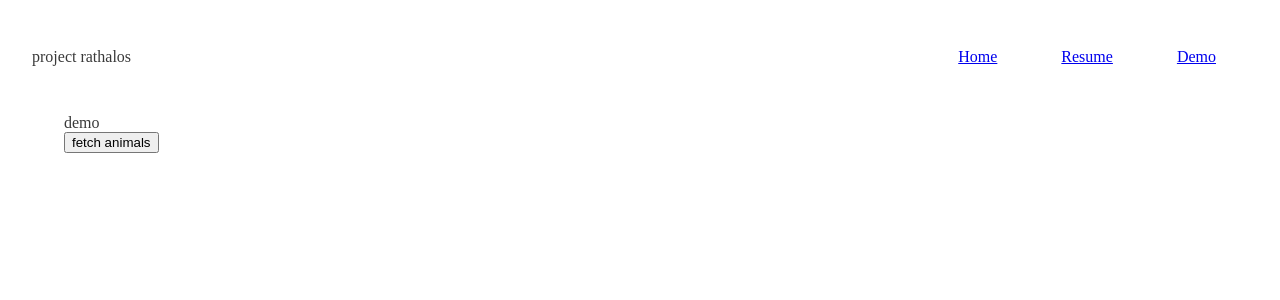
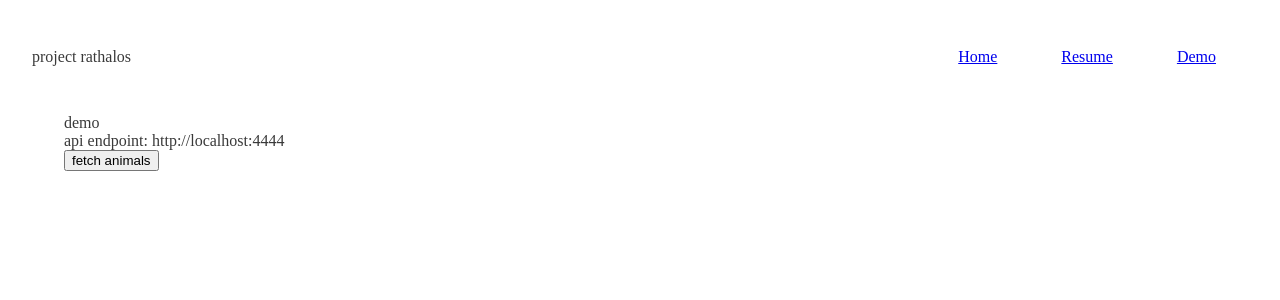
Before and after one commit to niuyunsi/project-malfestio-fe, a React (Create React App) app: page /demo in a window 1280 px wide. Shown: the top 300 px of the page. Built offline with nearby package versions, Linux system fonts and the light colour scheme.

Commit message:
add prod api

```diff
--- a/src/config.js
+++ b/src/config.js
@@ -1,2 +1,2 @@
-export const endpoint = `http://localhost:4444`;
-export const prodEndpoint = `https://desolate-retreat-81841.herokuapp.com/`;
+export const API_URL = `http://localhost:4444`;
+export const PROD_API_URL = `https://desolate-retreat-81841.herokuapp.com/`;
--- a/src/pages/Demo.tsx
+++ b/src/pages/Demo.tsx
@@ -1,9 +1,9 @@
 import React from 'react';
-import { endpoint, prodEndpoint } from '../config';
+import { API_URL, PROD_API_URL } from '../config';
+
+const url = process.env.NODE_ENV === 'production' ? PROD_API_URL : API_URL;
 
 export const Demo = () => {
-  const url = process.env.NODE_ENV === 'production' ? prodEndpoint : endpoint;
-
   const handleFetchAnimals = () => {
     fetch(url)
       .then(res => res.json())
@@ -14,6 +14,7 @@ export const Demo = () => {
   return (
     <div>
       <div>demo</div>
+      <div>api endpoint: {url}</div>
       <button onClick={handleFetchAnimals}>fetch animals</button>
     </div>
   );
```
Also changed, not shown: 1 other file (tests, documents, lock files or other folders).
